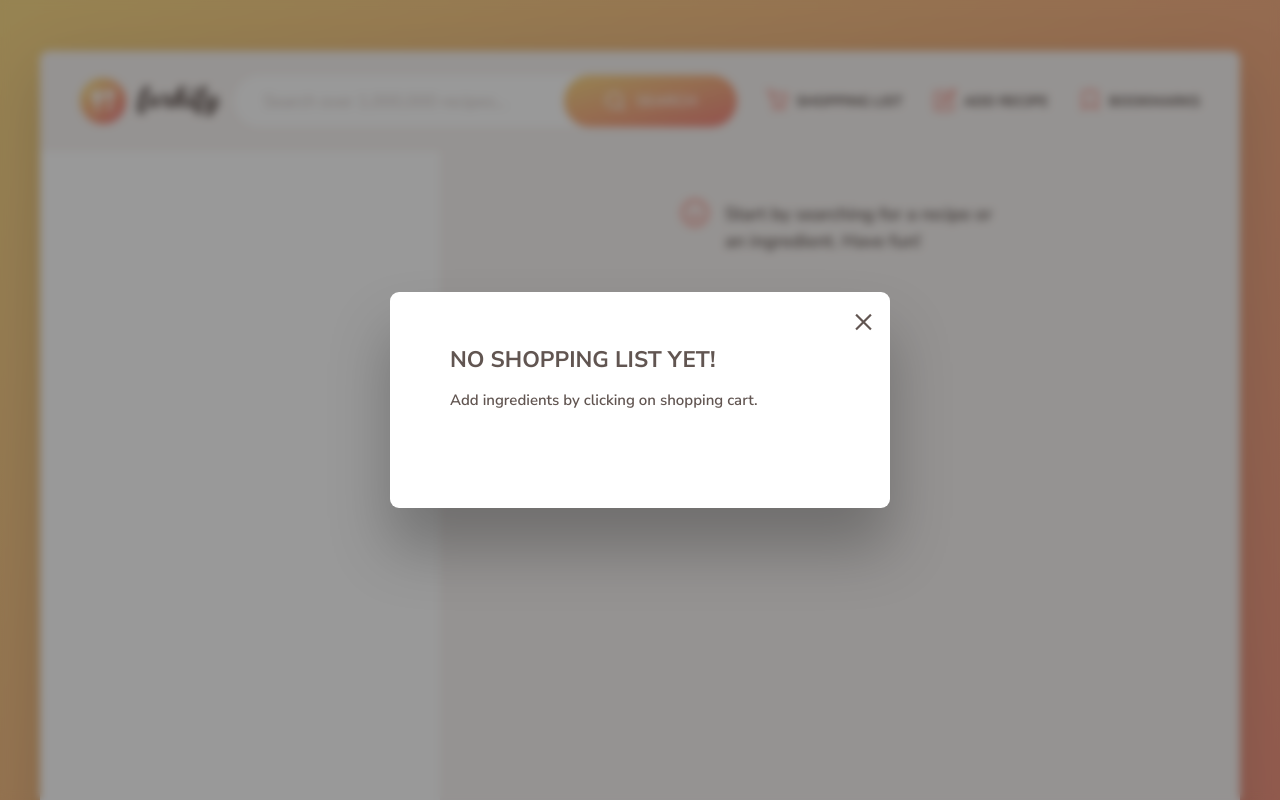
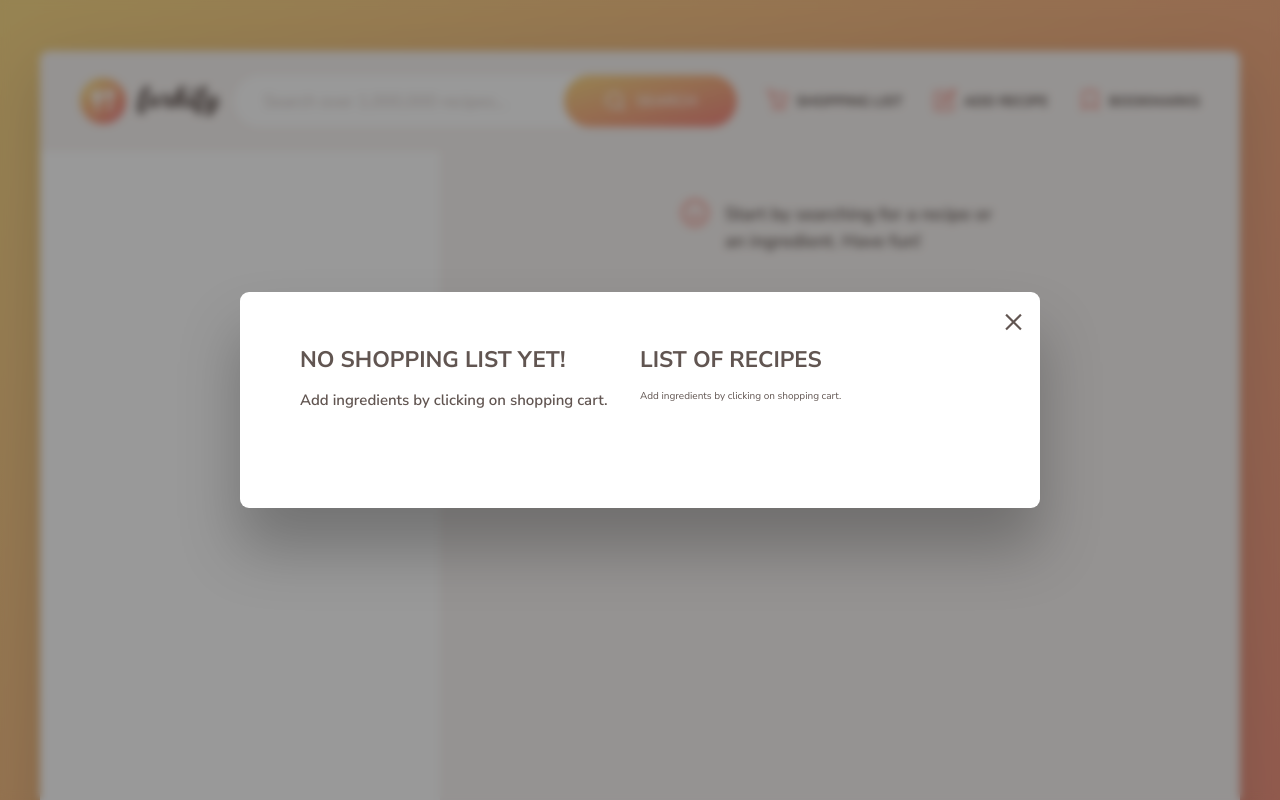
Before and after one commit to szklarskij/PORTFOLIO---Forkify-Wyszukiwarka-przepisow-KURS, a website built with Parcel: page index.html in a window 1280 px wide. Both pictures are taken after a click on the button "SHOPPING LIST". Shown: the top 800 px of the page. Built offline with nearby package versions, Linux system fonts and the light colour scheme.

Commit message:
przed zmiana listy

```diff
--- a/index.html
+++ b/index.html
@@ -293,9 +293,15 @@
     <div class="overlay hidden"></div>
     <div class="shopping-list-window hidden">
       <button class="btn--close-modal">&times;</button>
-      <h3 class="upload__heading shopping-list__heading">No shopping list yet!</h3>
-      <ol class="shopping-list__list">Add ingredients by clicking on shopping cart.
-      </ol>
+      <div class="shopping-list__container">
+        <h3 class="upload__heading shopping-list__heading shopping-list__heading--1">No shopping list yet!</h3>
+
+        <ol class="shopping-list__list">Add ingredients by clicking on shopping cart.
+        </ol>
+        <h3 class="upload__heading shopping-list__heading shopping-list__heading--2">List of recipes</h3>
+        <ol class="shopping-list__recipes">Add ingredients by clicking on shopping cart.
+        </ol>
+      </div>
       <div class="shopping-list--btns">
 
         <button class="btn copy__btn hiddenNoDisplay">
--- a/src/sass/_shoppingList.scss
+++ b/src/sass/_shoppingList.scss
@@ -1,9 +1,10 @@
 .shopping-list-window {
   position: fixed;
+
   top: 50%;
   left: 50%;
   transform: translate(-50%, -50%);
-  width: 50rem;
+  width: 80rem;
   background-color: white;
   border-radius: 9px;
 
@@ -24,6 +25,17 @@
     background: none;
   }
 }
+.shopping-list__heading--1 {
+  grid-column: 1/2;
+}
+.shopping-list__heading--2 {
+  grid-row: -1/1;
+  grid-column: -2/-1;
+}
+.shopping-list__container {
+  display: grid;
+  grid-template-columns: 1fr 1fr;
+}
 .shopping-list__list {
   overflow-y: auto;
 
```
